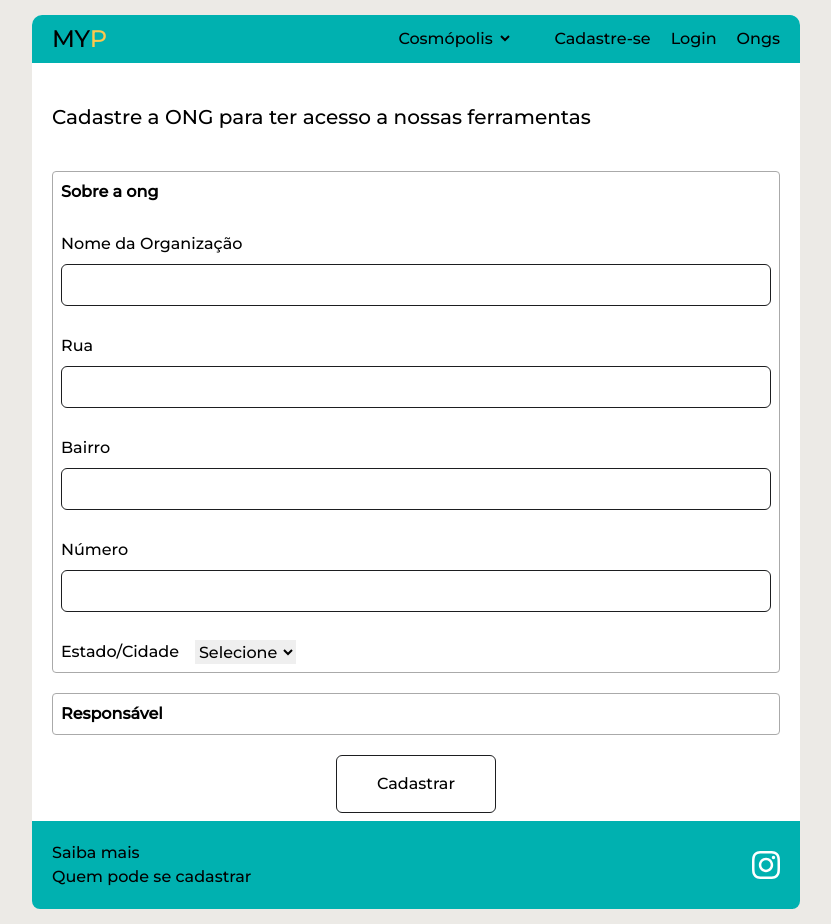
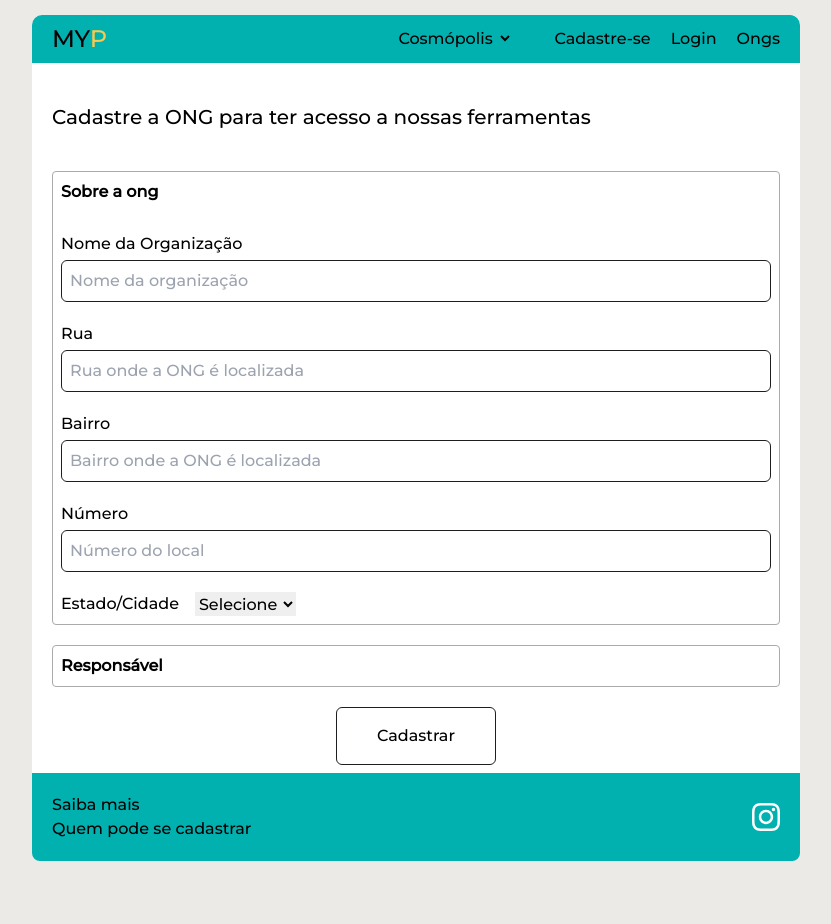
Before and after one commit to euheber/myp, a React (Vite) app: page /cadastro in a window 1280 px wide. Both pictures are taken after a click on the heading "Sobre a ong". Shown: the whole page, without its empty margins (224-1055 px from the left). After the commit the page ends 876 px from the top, so only its background shows below. Built offline with nearby package versions, Linux system fonts and the light colour scheme.

Commit message:
feat: registering user

```diff
--- a/package.json
+++ b/package.json
@@ -12,7 +12,8 @@
   "dependencies": {
     "react": "^18.2.0",
     "react-dom": "^18.2.0",
-    "react-router-dom": "^6.16.0"
+    "react-router-dom": "^6.16.0",
+    "validator": "^13.11.0"
   },
   "devDependencies": {
     "@types/react": "^18.2.15",
--- a/src/components/Inputs/InputField.jsx
+++ b/src/components/Inputs/InputField.jsx
@@ -1,19 +1,42 @@
 import { useState } from "react"
+import validator from "validator"
 
-function input({onInputChange, identity, type, label, name}) {
+function input({ onInputChange, identity, type, label, name, example }) {
+  const [isValid, setEmail] = useState(true)
 
-    const handleChange = (event) => {
-        onInputChange(event)
+  const handleChange = (event) => {
+    if (event.target.name == "email") {
+      const isEmail = validator.isEmail(event.target.value)
+      setEmail(isEmail)
     }
+    onInputChange(event)
+  }
+
   return (
-    <div>
-      <label htmlFor={identity} className="mr-3 block">
-       {label}
+    <div className="mt-2">
+      <label htmlFor={identity} className="block">
+        {label}
       </label>
-      <input className="border border-black p-2 w-full rounded-md mt-2 mb-2" type={type} id={identity} onChange={handleChange} name={name}/>
+      <input
+        className="border border-black p-2 w-full rounded-md mt-1"
+        type={type}
+        id={identity}
+        onChange={handleChange}
+        name={name}
+        required
+        placeholder={example}
+      />
+
+{name === 'email' ? (
+  isValid ? (
+    <p></p>
+  ) : (
+    <p>Preencha com um email válido</p>
+  )
+) : null}
+
     </div>
   )
 }
 
-
 export default input
--- a/src/components/Inputs/OptionField.jsx
+++ b/src/components/Inputs/OptionField.jsx
@@ -1,6 +1,6 @@
-function option({value, content}){
+function option({value, content, defaultInfo}){
     return (
-            <option value={value}>{content}</option>
+            <option value={value} defaultValue={defaultInfo}>{content}</option>
     )
 }
 
--- a/src/views/register.jsx
+++ b/src/views/register.jsx
@@ -1,6 +1,7 @@
 import { useState } from "react"
 import InputField from "../components/Inputs/InputField"
 import OptionField from "../components/Inputs/OptionField"
+
 
 function register() {
   const [user, setUser] = useState({
@@ -13,7 +14,7 @@ function register() {
     password: "",
     state: "",
   })
-
+const [validEmail, setEmail] = useState('')
   const handleMeuValorChange = (event, objectId) => {
 
     if(objectId){
@@ -27,6 +28,25 @@ function register() {
       ...user,
       [event.target.name]: event.target.value,
     })
+
+
+  }
+
+  const registerUser = async (event) => {
+    event.preventDefault()
+    try{
+     const request = await fetch("http://localhost:3000/user", {
+        method: 'POST',
+        headers: {
+          'Content-type': 'application/json'
+        },
+        body: JSON.stringify(user)
+      })
+
+      console.log(request.status)
+     }catch(e){
+        console.log(e)
+     }
   }
 
   return (
@@ -38,13 +58,16 @@ function register() {
       <form className="mt-10 flex flex-col gap-5">
         <details className="border space-y-5">
           <summary className="cursor-pointer">Sobre a ong</summary>
-          {}
+            {user.name}
+            {user.password}
+            {user.number}
           <InputField
             onInputChange={handleMeuValorChange}
             type="text"
             identity={"ongname"}
             label={"Nome da Organização"}
             name={"ongname"}
+            example={"Nome da organização"}
           />
 
           <InputField
@@ -53,6 +76,7 @@ function register() {
             identity={"street"}
             label={"Rua"}
             name={"street"}
+            example={"Rua onde a ONG é localizada"}
           />
 
           <InputField
@@ -61,6 +85,7 @@ function register() {
             identity={"bairro"}
             label={"Bairro"}
             name={"neighborhood"}
+            example={"Bairro onde a ONG é localizada"}
           />
 
           <InputField
@@ -69,13 +94,14 @@ function register() {
             identity={"number"}
             label={"Número"}
             name={"number"}
+            example={"Número do local"}
           />
 
           <div className="flex gap-4">
             <label>Estado/Cidade</label>
             <select onChange={(event => {handleMeuValorChange(event, 'state') })}>
 
-            <option defaultValue={''}>Selecione</option>
+            < OptionField defaultInfo={'sp'} content={"Selecione"} />
             < OptionField value={'sp'} content={"São Paulo"} />
             < OptionField value={'mg'} content={"Minas"} />
             </select>
@@ -91,6 +117,15 @@ function register() {
             identity={"name"}
             label={"Nome"}
             name={"name"}
+            example={'Nome do responsável'}
+          />
+          <InputField
+            onInputChange={handleMeuValorChange}
+            type={"text"}
+            identity={"cellphone"}
+            label={"Telefone"}
+            name={"cellphone"}
+            example={'Telefone para contato'}
           />
           <InputField
             onInputChange={handleMeuValorChange}
@@ -98,20 +133,25 @@ function register() {
             identity={"email"}
             label={"Email"}
             name={"email"}
+            example={"meuemail@email.com"}
           />
+
           <InputField
             onInputChange={handleMeuValorChange}
             type={"text"}
             identity={"password"}
             label={"Senha"}
             name={"password"}
+            example={"Digite sua senha"}
           />
         </details>
 
-        <button className="border border-black p-4 w-40 rounded-md mx-auto cursor-pointer hover:text-freesia transition duration-150">
+        <button className="border border-black p-4 w-40 rounded-md mx-auto cursor-pointer hover:text-freesia transition duration-150" onClick={registerUser}>
           Cadastrar
         </button>
       </form>
+
+
     </main>
   )
 }
```
Also changed, not shown: 1 other file (tests, documents, lock files or other folders).
